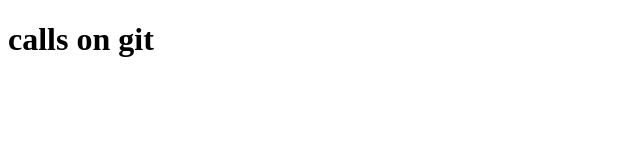
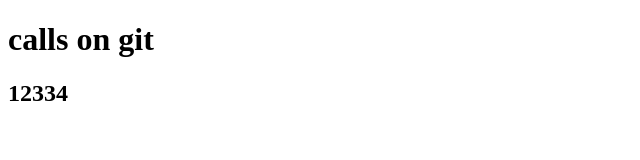
Before and after one commit to Vanshm090/Experimental-repo, a plain HTML site: page index.html in a window 1280 px wide. Shown: the whole page, without its empty margins (0-640 px from the left). Drawn offline with Linux system fonts and the light colour scheme.

Commit message:
again changed

```diff
--- a/index.html
+++ b/index.html
@@ -7,5 +7,6 @@
 </head>
 <body>
     <h1>calls on git</h1>
+    <h2>12334</h2>
 </body>
 </html>
```
